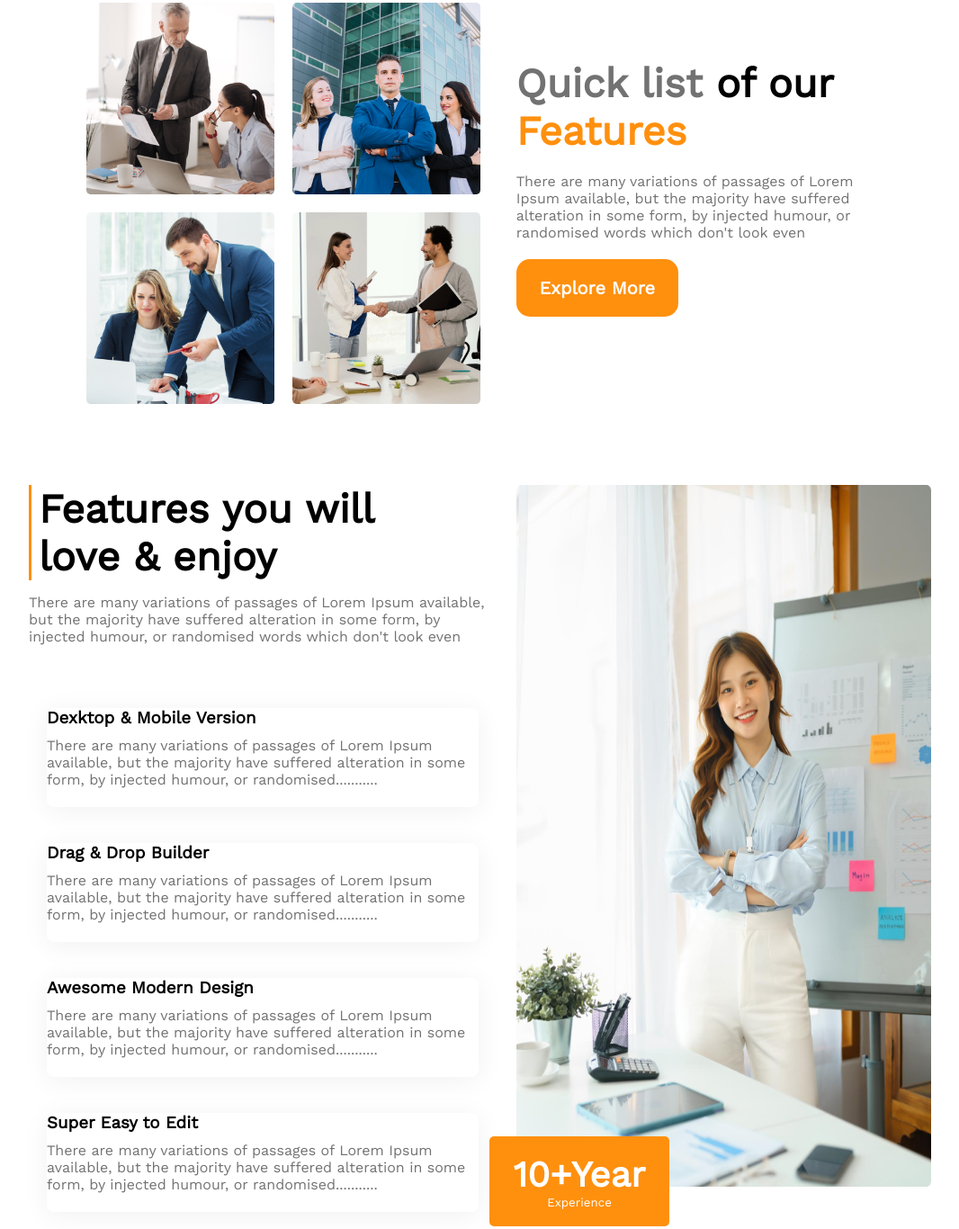
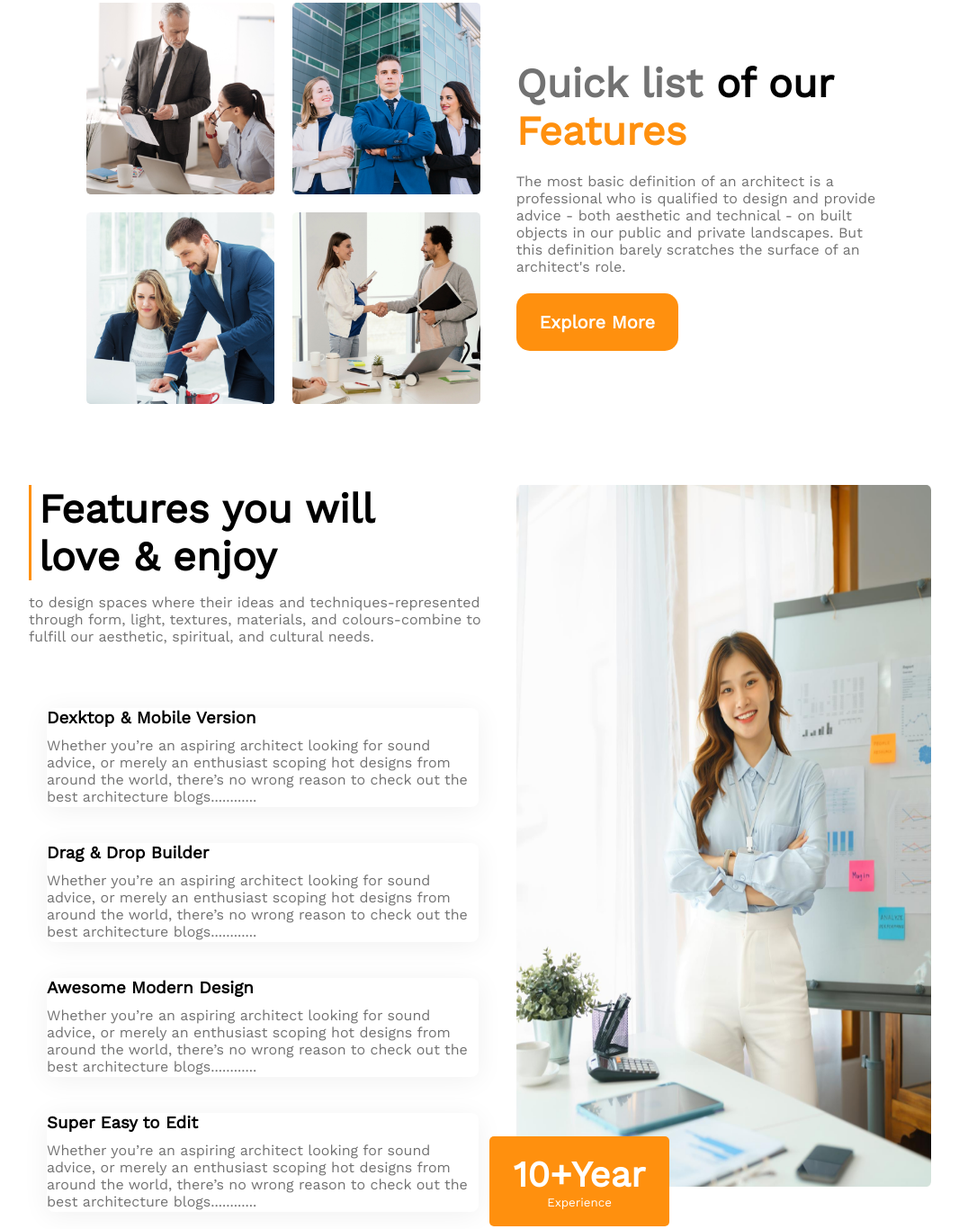
Before and after one commit to hparvez307/assignment-02-G3-architects, a plain HTML site: page index.html in a window 1280 px wide. Shown: the part 1367-2733 px from the top of the page at 90% size, without its empty margins (96-1162 px from the left). Drawn offline with nearby package versions, Linux system fonts and the light colour scheme.

Commit message:
second changes

```diff
--- a/index.html
+++ b/index.html
@@ -21,7 +21,7 @@
         <!-- start navigation -->
         <nav>
             <h1 class="nav-title">
-                G3 Architects
+                G3 <span class="nav-title-span">A</span>rchitects
             </h1>
             <ul>
                 <li>Home</li>
@@ -38,8 +38,8 @@
                 Group of Architects
             </h1>
             <p class="banner-details">
-                There are many variations of passages of Lorem Ipsum available, but the majority have suffered
-                alteration in <br> some form, by injected humour, or randomised words which don't look even
+                There are many variations of passages available, but the majority have suffered
+                alteration in <br> some form, by injected humour words which don't look even
             </p>
             <button class="primary-btn">Explore More</button>
             <div class="banner-img">
@@ -71,9 +71,7 @@
 
                     <h1 class="primary-feature-title"><span class="primary-feature-span-1">Quick list</span> of
                         our<br><span class="primary-feature-span-2">Features</span></h1>
-                    <p class="primary-feature-details">There are many variations of passages of Lorem Ipsum
-                        available, but the majority have suffered alteration in some form, by injected
-                        humour, or randomised words which don't look even</p>
+                    <p class="primary-feature-details">The most basic definition of an architect is a professional who is qualified to design and provide advice - both aesthetic and technical - on built objects in our public and private landscapes. But this definition barely scratches the surface of an architect's role.</p>
                     <button class="primary-btn">Explore More</button>
 
                 </div>
@@ -88,31 +86,25 @@
                 <div class="secondary-feature-item">
                     <div class="secondary-feature-title-container">
                         <h1 class="secondary-feature-info-title">Features you will <br> love & enjoy</h1>
-                        <p>There are many variations of passages of Lorem Ipsum available, but the majority have
-                            suffered alteration in some form, by injected humour, or randomised words which don't look
-                            even</p>
+                        <p>to design spaces where their ideas and techniques-represented through form, light, textures, materials, and colours-combine to fulfill our aesthetic, spiritual, and cultural needs.</p>
                     </div>
 
                     <div class="secondary-feature-info-container">
                         <div class="secondary-feature-info">
                             <h3>Dexktop & Mobile Version</h3>
-                            <p>There are many variations of passages of Lorem Ipsum available, but the majority have
-                                suffered alteration in some form, by injected humour, or randomised...........</p>
+                            <p>Whether you’re an aspiring architect looking for sound advice, or merely an enthusiast scoping hot designs from around the world, there’s no wrong reason to check out the best architecture blogs............</p>
                         </div>
                         <div class="secondary-feature-info">
                             <h3>Drag & Drop Builder</h3>
-                            <p>There are many variations of passages of Lorem Ipsum available, but the majority have
-                                suffered alteration in some form, by injected humour, or randomised...........</p>
+                            <p>Whether you’re an aspiring architect looking for sound advice, or merely an enthusiast scoping hot designs from around the world, there’s no wrong reason to check out the best architecture blogs............</p>
                         </div>
                         <div class="secondary-feature-info">
                             <h3>Awesome Modern Design</h3>
-                            <p>There are many variations of passages of Lorem Ipsum available, but the majority have
-                                suffered alteration in some form, by injected humour, or randomised...........</p>
+                            <p>Whether you’re an aspiring architect looking for sound advice, or merely an enthusiast scoping hot designs from around the world, there’s no wrong reason to check out the best architecture blogs............</p>
                         </div>
                         <div class="secondary-feature-info">
                             <h3>Super Easy to Edit</h3>
-                            <p>There are many variations of passages of Lorem Ipsum available, but the majority have
-                                suffered alteration in some form, by injected humour, or randomised...........</p>
+                            <p>Whether you’re an aspiring architect looking for sound advice, or merely an enthusiast scoping hot designs from around the world, there’s no wrong reason to check out the best architecture blogs............</p>
                         </div>
                     </div>
                 </div>
@@ -139,7 +131,7 @@
         <section class="fact">
             <div>
                 <h1 class="fact-title">Some Facts</h1>
-                <p>There are many variations of passages of Lorem Ipsum available, but <br> the majority have suffered
+                <p>There are many variations of passages available, but the most precious thing is <br> the majority have suffered
                     alteration.</p>
             </div>
         </section>
--- a/style.css
+++ b/style.css
@@ -36,6 +36,9 @@ nav {
     font-size: 45px;
 }
 
+.nav-title-span{
+    color: #FF900E;
+}
 nav ul {
     padding-left: 50px;
     list-style: none;
```
